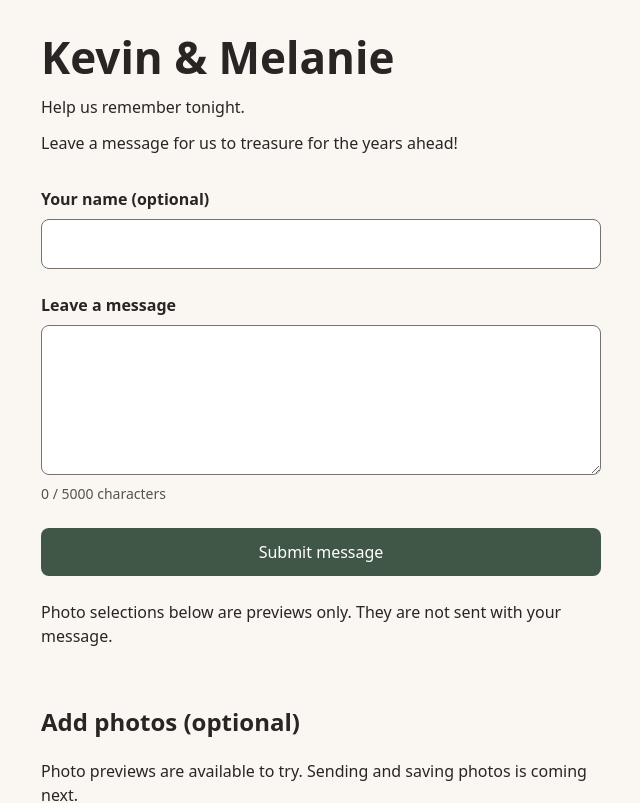
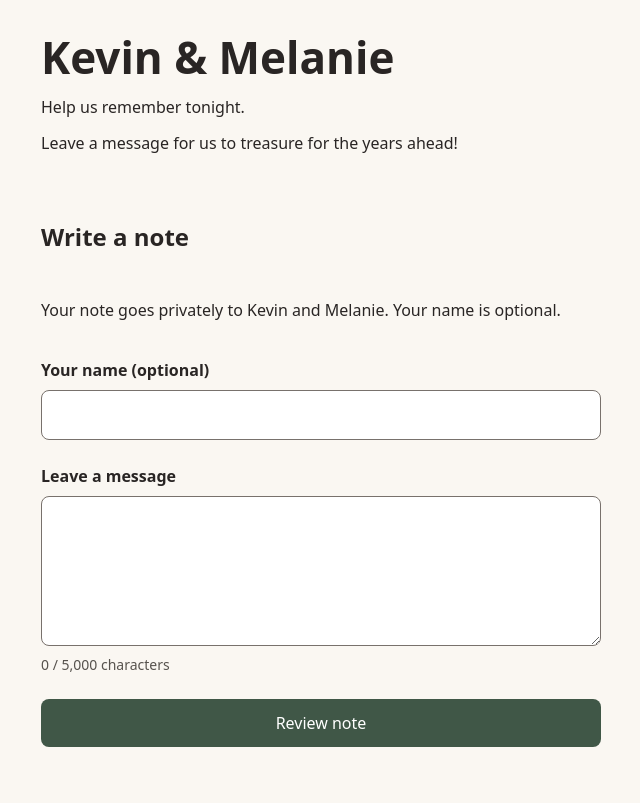
Before and after one commit to Ryan-Soprano/kevin-mel-wedding, a React (Vite) app in the folder frontend/: page / in a window 1280 px wide. Shown: the top 803 px of the page, without its empty margins (319-959 px from the left). Built offline with nearby package versions, Linux system fonts and the light colour scheme.

Commit message:
Finish MSG-02 guest role experience

```diff
--- a/frontend/src/features/contribution/components/ContributionForm.jsx
+++ b/frontend/src/features/contribution/components/ContributionForm.jsx
@@ -2,17 +2,29 @@ import { useEffect, useRef, useState } from "react";
 
 import PhotoPicker from "../../media/components/PhotoPicker.jsx";
 import { ApiError } from "../../../shared/api/apiClient.js";
+import { normalizeTextContribution } from "../../../shared/api/archiveApi.js";
 import { createTextSubmission } from "../api/textSubmission.js";
+
+const FIELD_NAMES = new Set(["guestName", "message"]);
 
 export default function ContributionForm() {
   const submission = useRef(null);
   if (submission.current === null) submission.current = createTextSubmission();
+  const nameInput = useRef(null);
+  const messageInput = useRef(null);
+  const reviewHeading = useRef(null);
+  const resultHeading = useRef(null);
+  const focusField = useRef(null);
+  const sending = useRef(false);
+
   const [guestName, setGuestName] = useState("");
   const [message, setMessage] = useState("");
+  const [step, setStep] = useState("compose");
+  const [preview, setPreview] = useState(null);
+  const [fieldErrors, setFieldErrors] = useState({});
   const [error, setError] = useState("");
   const [isSubmitting, setIsSubmitting] = useState(false);
   const [pending, setPending] = useState(false);
-  const [receipt, setReceipt] = useState(null);
   const [retryAfter, setRetryAfter] = useState(0);
 
   useEffect(() => {
@@ -21,63 +33,160 @@ export default function ContributionForm() {
     return () => clearTimeout(timer);
   }, [retryAfter]);
 
-  async function handleSubmit(event) {
+  useEffect(() => {
+    if (step === "compose" && focusField.current) {
+      (focusField.current === "guestName" ? nameInput : messageInput).current?.focus();
+      focusField.current = null;
+    } else if (step === "review") {
+      reviewHeading.current?.focus();
+    } else if (step === "success" || step === "done") {
+      resultHeading.current?.focus();
+    }
+  }, [step]);
+
+  function showValidation(failure) {
+    const next = {};
+    for (const item of failure.fieldErrors ?? []) {
+      if (FIELD_NAMES.has(item.field) && !next[item.field]) next[item.field] = item.message;
+    }
+    if (Object.keys(next).length === 0) {
+      setError(failure.message);
+      return;
+    }
+    setFieldErrors(next);
+    setError("");
+    focusField.current = next.guestName ? "guestName" : "message";
+    if (step === "compose") {
+      (focusField.current === "guestName" ? nameInput : messageInput).current?.focus();
+      focusField.current = null;
+    } else {
+      setStep("compose");
+    }
+  }
+
+  function review(event) {
     event.preventDefault();
+    setError("");
+    setFieldErrors({});
+    try {
+      setPreview(normalizeTextContribution({ guestName, message }));
+      setStep("review");
+    } catch (failure) {
+      if (failure instanceof ApiError && failure.code === "VALIDATION_FAILED") showValidation(failure);
+      else setError("Please check your message and try again.");
+    }
+  }
+
+  function edit() {
+    if (isSubmitting || pending) return;
+    focusField.current = "message";
+    setStep("compose");
+  }
+
+  async function send() {
+    if (sending.current || !preview) return;
+    sending.current = true;
     setError("");
     setIsSubmitting(true);
     try {
-      const saved = await submission.current.submit({ guestName, message });
-      setReceipt(saved);
+      await submission.current.submit({ guestName, message });
+      setPending(false);
+      setStep("success");
     } catch (failure) {
       setRetryAfter(submission.current.retryAfterSeconds);
+      if (failure instanceof ApiError && failure.code === "VALIDATION_FAILED" && !failure.unknownOutcome) {
+        showValidation(failure);
+      } else {
         setError(failure instanceof ApiError
           ? failure.unknownOutcome
-          ? "We could not confirm your message. Keep this page open and retry to check the same submission."
+            ? "We could not confirm whether your note was saved. Keep this page open and try again to check the same note."
             : failure.message
-        : "Could not send your message. Keep this page open and try again.");
+          : "We could not confirm whether your note was saved. Keep this page open and try again.");
+      }
     } finally {
       setPending(submission.current.pending);
       setIsSubmitting(false);
+      sending.current = false;
     }
   }
 
-  function startAnother(event) {
-    event.preventDefault();
+  function startAnother() {
     submission.current.startAnother();
     setGuestName("");
     setMessage("");
+    setPreview(null);
+    setFieldErrors({});
     setError("");
-    setReceipt(null);
     setPending(false);
+    setRetryAfter(0);
+    focusField.current = "message";
+    setStep("compose");
   }
 
-  const locked = isSubmitting || pending || receipt !== null;
+  const busy = isSubmitting || retryAfter > 0;
   return (
-    <form onSubmit={handleSubmit} noValidate aria-busy={isSubmitting}>
+    <div className="contribution-flow">
+      {step === "compose" && (
+        <form onSubmit={review} noValidate aria-label="Write a note">
+          <h2>Write a note</h2>
+          <p>Your note goes privately to Kevin and Melanie. Your name is optional.</p>
           <div>
             <label htmlFor="guestName">Your name (optional)</label>
-        <input id="guestName" name="guestName" type="text" autoComplete="name"
-          maxLength={100} value={guestName} disabled={locked}
-          onChange={(event) => setGuestName(event.target.value)} />
+            <input ref={nameInput} id="guestName" name="guestName" type="text" autoComplete="name"
+              maxLength={100} value={guestName} aria-invalid={Boolean(fieldErrors.guestName)}
+              aria-describedby={fieldErrors.guestName ? "guestName-error" : undefined}
+              onChange={(event) => { setGuestName(event.target.value); setFieldErrors((old) => ({ ...old, guestName: "" })); }} />
+            {fieldErrors.guestName && <p id="guestName-error" className="form-error" role="alert">{fieldErrors.guestName}</p>}
           </div>
           <div>
             <label htmlFor="message">Leave a message</label>
-        <textarea id="message" name="message" rows="5" maxLength={5000} required
-          value={message} disabled={locked} aria-describedby="message-count"
-          onChange={(event) => setMessage(event.target.value)} />
-        <p id="message-count">{message.length.toLocaleString()} / 5000 characters</p>
+            <textarea ref={messageInput} id="message" name="message" rows="5" maxLength={5000} required
+              value={message} aria-invalid={Boolean(fieldErrors.message)}
+              aria-describedby={`message-count${fieldErrors.message ? " message-error" : ""}`}
+              onChange={(event) => { setMessage(event.target.value); setFieldErrors((old) => ({ ...old, message: "" })); }} />
+            <p id="message-count">{message.length.toLocaleString()} / 5,000 characters</p>
+            {fieldErrors.message && <p id="message-error" className="form-error" role="alert">{fieldErrors.message}</p>}
           </div>
-      {receipt && <p role="status">Your message is saved privately for Kevin and Melanie. Thank you!</p>}
           {error && <p className="form-error" role="alert">{error}</p>}
-      {receipt ? (
-        <button type="button" onClick={startAnother}>Write another message</button>
-      ) : (
-        <button type="submit" disabled={isSubmitting || retryAfter > 0}>
-          {isSubmitting ? "Submitting..." : retryAfter > 0 ? "Please wait..." : pending ? "Retry this message" : "Submit message"}
+          <button type="submit">Review note</button>
+        </form>
+      )}
+
+      {step === "review" && (
+        <section className="note-review" aria-labelledby="review-heading" aria-busy={isSubmitting}>
+          <h2 id="review-heading" ref={reviewHeading} tabIndex={-1}>Ready to send?</h2>
+          <p>From: {preview.guestName ?? "Name not provided"}</p>
+          <p className="note-review__message">{preview.message}</p>
+          <p>Only Kevin and Melanie can review this note. It will not appear publicly.</p>
+          <p className="visually-hidden" role="status" aria-live="polite">{isSubmitting ? "Sending your note…" : ""}</p>
+          {error && <p className="form-error" role="alert">{error}</p>}
+          {pending && <p>Your note is locked until we confirm it. Trying again checks this same submission.</p>}
+          <div className="note-actions">
+            <button type="button" onClick={send} disabled={busy}>
+              {isSubmitting ? "Sending…" : retryAfter > 0 ? "Please wait before trying again" : pending ? "Try again" : "Send note"}
             </button>
+            {!pending && <button type="button" className="button-secondary" onClick={edit} disabled={isSubmitting}>Edit note</button>}
+          </div>
+        </section>
       )}
-      <p>Photo selections below are previews only. They are not sent with your message.</p>
-      <PhotoPicker />
-    </form>
+
+      {step === "success" && (
+        <section className="note-result" aria-labelledby="result-heading">
+          <h2 id="result-heading" ref={resultHeading} tabIndex={-1}>Thank you — your note was saved for Kevin and Melanie.</h2>
+          <p>They can review it privately when their archive is ready.</p>
+          <button type="button" className="button-secondary" onClick={() => setStep("done")}>Done</button>
+          <button type="button" onClick={startAnother}>Write another note</button>
+        </section>
+      )}
+
+      {step === "done" && (
+        <section className="note-result" aria-labelledby="result-heading">
+          <h2 id="result-heading" ref={resultHeading} tabIndex={-1}>You’re all set.</h2>
+          <p>Your note was saved privately for Kevin and Melanie. You can close this page.</p>
+        </section>
+      )}
+
+      {step !== "done" && <PhotoPicker />}
+    </div>
   );
 }
--- a/frontend/src/styles/global.css
+++ b/frontend/src/styles/global.css
@@ -36,6 +36,67 @@ form {
   margin-top: 32px;
 }
 
+.contribution-flow {
+  display: grid;
+  gap: 32px;
+}
+
+.note-review,
+.note-result {
+  display: grid;
+  gap: 16px;
+  margin-top: 32px;
+  min-width: 0;
+}
+
+.note-review h2,
+.note-result h2 {
+  margin: 0;
+}
+
+.note-review__message {
+  padding: 16px;
+  border: 1px solid var(--color-border-subtle);
+  border-radius: 8px;
+  background: var(--color-surface);
+  white-space: pre-wrap;
+  overflow-wrap: anywhere;
+}
+
+.note-actions {
+  display: flex;
+  flex-wrap: wrap;
+  gap: 12px;
+}
+
+.note-actions button,
+.note-result button {
+  width: fit-content;
+  max-width: 100%;
+}
+
+.button-secondary {
+  color: var(--color-primary);
+  background: var(--color-surface);
+  border: 2px solid var(--color-primary);
+}
+
+.button-secondary:hover:not(:disabled) {
+  color: var(--color-surface);
+}
+
+.visually-hidden {
+  position: absolute;
+  width: 1px;
+  height: 1px;
+  padding: 0;
+  margin: -1px;
+  overflow: hidden;
+  clip: rect(0, 0, 0, 0);
+  white-space: nowrap;
+  border: 0;
+}
+
 label {
   display: block;
   margin-bottom: 8px;
@@ -57,6 +118,12 @@ textarea {
   border-radius: 8px;
   color: var(--color-text);
   background: var(--color-surface);
+}
+
+input[aria-invalid="true"],
+textarea[aria-invalid="true"] {
+  border-color: var(--color-error);
+  border-width: 2px;
 }
 
 textarea {
@@ -98,8 +165,7 @@ button:focus-visible {
 
 .form-error {
   color: var(--color-error);
-  font-size: 1.25rem;
-  margin-top: -8px;
+  font-size: 1rem;
 }
 
 .photo-selection {
```
Also changed, not shown: 5 other files (tests, documents, lock files or other folders). Lines whose indentation alone changed are shown as unchanged.
